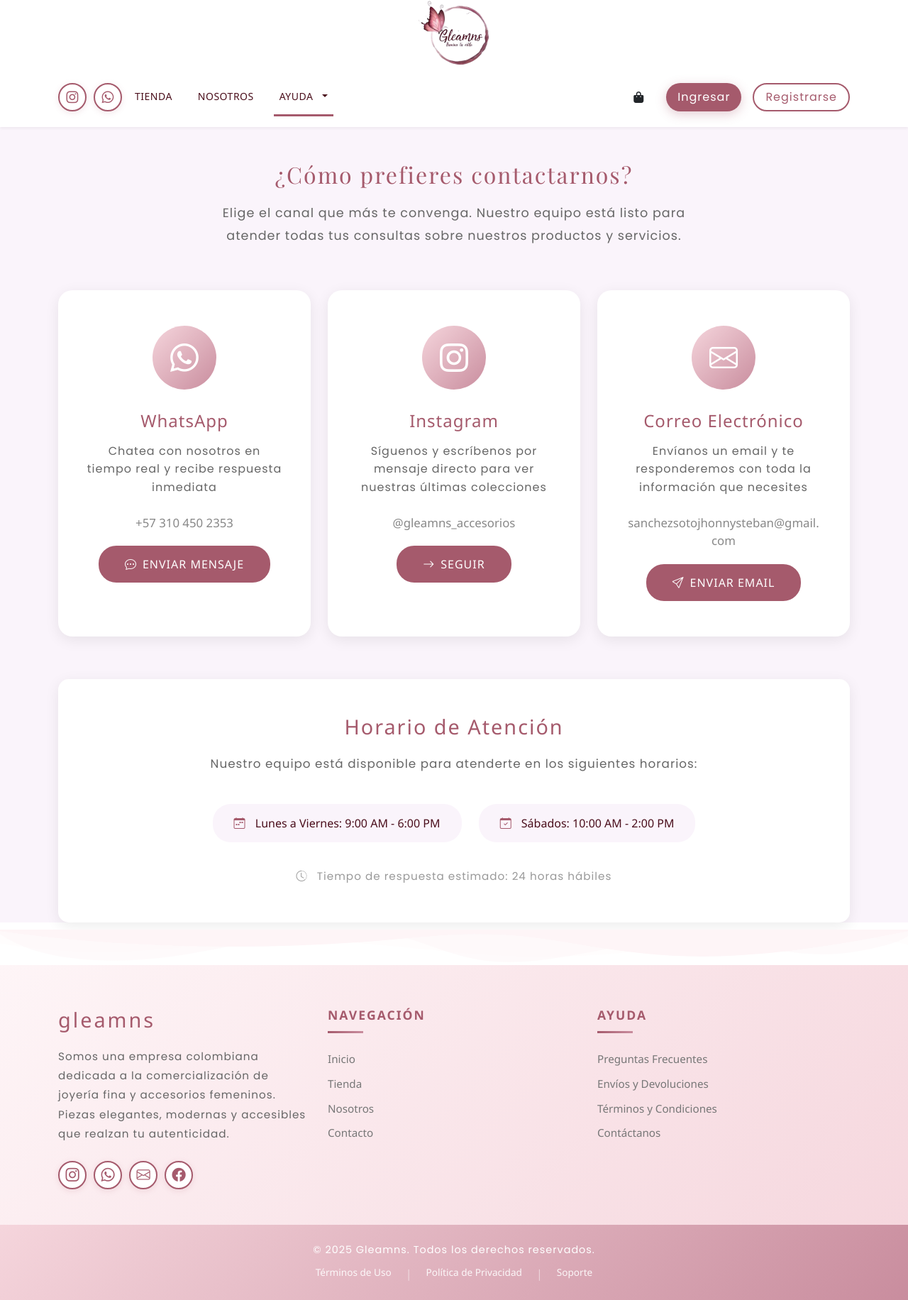
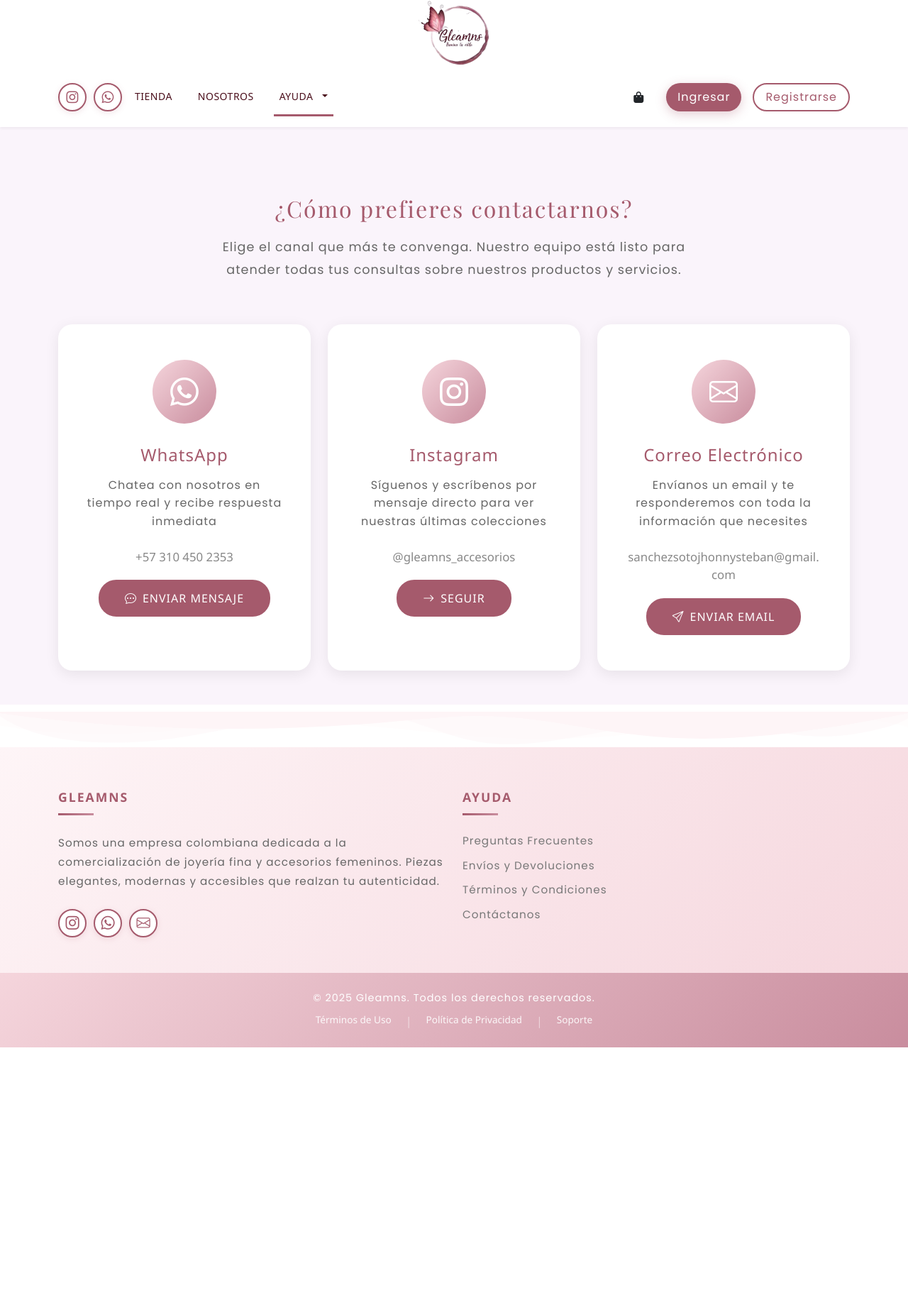
Before and after one commit to Santhurt/Gleams, a PHP site: page /user_views/contacto.php in a window 1280 px wide. Shown: the part 40-1872 px from the top of the page at 71% size. After the commit the page ends 1516 px from the top, so only its background shows below. Run offline with PHP 8.4, Linux system fonts and the light colour scheme; some libraries are stand-ins or nearby versions; some web fonts are replaced.

Commit message:
Ajustes en contacto

```diff
--- a/user_views/componentes/footer.php
+++ b/user_views/componentes/footer.php
@@ -3,43 +3,40 @@
         <div class="row">
 
             <!-- Columna Acerca de -->
-            <div class="col-lg-4 col-md-6 mb-4 mb-lg-0">
-                <h5 class="footer-brand">gleamns</h5>
-                <p class="footer-description">
+            <div class="col-lg-6 col-md-6 mb-4 mb-lg-0">
+                <h5 class="footer-title">gleamns</h5>
+                <p class="footer-description poppins-light">
                     Somos una empresa colombiana dedicada a la comercialización de joyería fina y accesorios femeninos. Piezas elegantes, modernas y accesibles que realzan tu autenticidad.
                 </p>
 
                 <!-- Redes Sociales -->
                 <div class="social-links">
-                    <a href="https://instagram.com/gleamns_co" target="_blank" class="social-icon" title="Instagram">
+                    <a href="https://www.instagram.com/gleamns_accesorios/" target="_blank" class="social-icon" title="Instagram">
                         <i class="bi bi-instagram"></i>
                     </a>
-                    <a href="https://wa.me/573001234567" target="_blank" class="social-icon" title="WhatsApp">
+                    <a href="https://wa.me/3104502353" target="_blank" class="social-icon" title="WhatsApp">
                         <i class="bi bi-whatsapp"></i>
                     </a>
-                    <a href="mailto:contacto@gleamns.co" class="social-icon" title="Email">
+                    <a href="mailto:sanchezsotojhonnysteban@gmail.com" class="social-icon" title="Email">
                         <i class="bi bi-envelope"></i>
-                    </a>
-                    <a href="https://facebook.com/gleamns" target="_blank" class="social-icon" title="Facebook">
-                        <i class="bi bi-facebook"></i>
                     </a>
                 </div>
             </div>
 
             <!-- Columna Navegación -->
-            <div class="col-lg-4 col-md-6 mb-4 mb-lg-0">
-                <h5 class="footer-title">Navegación</h5>
-                <a href="./index.php" class="footer-link">Inicio</a>
-                <a href="./shop.php" class="footer-link">Tienda</a>
-                <a href="./nosotros.php" class="footer-link">Nosotros</a>
-                <a href="./contacto.php" class="footer-link">Contacto</a>
-            </div>
+            <!-- <div class="col-lg-4 col-md-6 mb-4 mb-lg-0"> -->
+            <!--     <h5 class="footer-title">Navegación</h5> -->
+            <!--     <a href="./index.php" class="footer-link">Inicio</a> -->
+            <!--     <a href="./shop.php" class="footer-link">Tienda</a> -->
+            <!--     <a href="./nosotros.php" class="footer-link">Nosotros</a> -->
+            <!--     <a href="./contacto.php" class="footer-link">Contacto</a> -->
+            <!-- </div> -->
 
             <!-- Columna Ayuda -->
-            <div class="col-lg-4 col-md-6 mb-4 mb-lg-0">
+            <div class="col-lg-6 col-md-6 mb-4 mb-lg-0">
                 <h5 class="footer-title">Ayuda</h5>
                 <a href="./faq.php" class="footer-link">Preguntas Frecuentes</a>
-                <a href="./envios.php" class="footer-link">Envíos y Devoluciones</a>
+                <a href="./terminos.php#envios" class="footer-link">Envíos y Devoluciones</a>
                 <a href="./terminos.php" class="footer-link">Términos y Condiciones</a>
                 <a href="./contacto.php" class="footer-link">Contáctanos</a>
             </div>
--- a/user_views/contacto.php
+++ b/user_views/contacto.php
@@ -105,7 +105,7 @@
     <!-- Main Content -->
     <main class="fondo">
         <!-- Contacto Content -->
-        <section class="container contacto-container fade-in">
+        <section class="container py-5  contacto-container fade-in">
 
             <!-- Intro -->
             <div class="intro-text pt-5">
@@ -164,24 +164,24 @@
             </div>
 
             <!-- Información Adicional -->
-            <div class="info-adicional">
-                <h3>Horario de Atención</h3>
-                <p>Nuestro equipo está disponible para atenderte en los siguientes horarios:</p>
-                <div class="horarios">
-                    <div class="horario-item">
-                        <i class="bi bi-calendar-week"></i>
-                        Lunes a Viernes: 9:00 AM - 6:00 PM
-                    </div>
-                    <div class="horario-item">
-                        <i class="bi bi-calendar-check"></i>
-                        Sábados: 10:00 AM - 2:00 PM
-                    </div>
-                </div>
-                <p class="mt-4 mb-0" style="color: #999; font-size: 0.95rem;">
-                    <i class="bi bi-clock-history me-2"></i>
-                    Tiempo de respuesta estimado: 24 horas hábiles
-                </p>
-            </div>
+            <!-- <div class="info-adicional"> -->
+            <!--     <h3>Horario de Atención</h3> -->
+            <!--     <p>Nuestro equipo está disponible para atenderte en los siguientes horarios:</p> -->
+            <!--     <div class="horarios"> -->
+            <!--         <div class="horario-item"> -->
+            <!--             <i class="bi bi-calendar-week"></i> -->
+            <!--             Lunes a Viernes: 9:00 AM - 6:00 PM -->
+            <!--         </div> -->
+            <!--         <div class="horario-item"> -->
+            <!--             <i class="bi bi-calendar-check"></i> -->
+            <!--             Sábados: 10:00 AM - 2:00 PM -->
+            <!--         </div> -->
+            <!--     </div> -->
+            <!--     <p class="mt-4 mb-0" style="color: #999; font-size: 0.95rem;"> -->
+            <!--         <i class="bi bi-clock-history me-2"></i> -->
+            <!--         Tiempo de respuesta estimado: 24 horas hábiles -->
+            <!--     </p> -->
+            <!-- </div> -->
 
         </section>
 
--- a/user_views/css/style.css
+++ b/user_views/css/style.css
@@ -769,6 +769,11 @@
     font-size: 0.95rem;
     padding-left: 0;
     position: relative;
+
+    font-family: "Poppins", sans-serif;
+    font-weight: 400;
+    font-style: normal;
+    letter-spacing: 1px;
 }
 
 .footer-link::before {
--- a/user_views/terminos.php
+++ b/user_views/terminos.php
@@ -149,7 +149,7 @@
                 </div>
 
                 <!-- Término 3 -->
-                <div class="termino-item">
+                <div class="termino-item" id="envios">
                     <div class="termino-header">
                         <div class="termino-numero">3</div>
                         <h2 class="termino-titulo">Precios y Pagos</h2>
```
Also changed, not shown: user_views/nosotros.php (+1 -39 lines).
